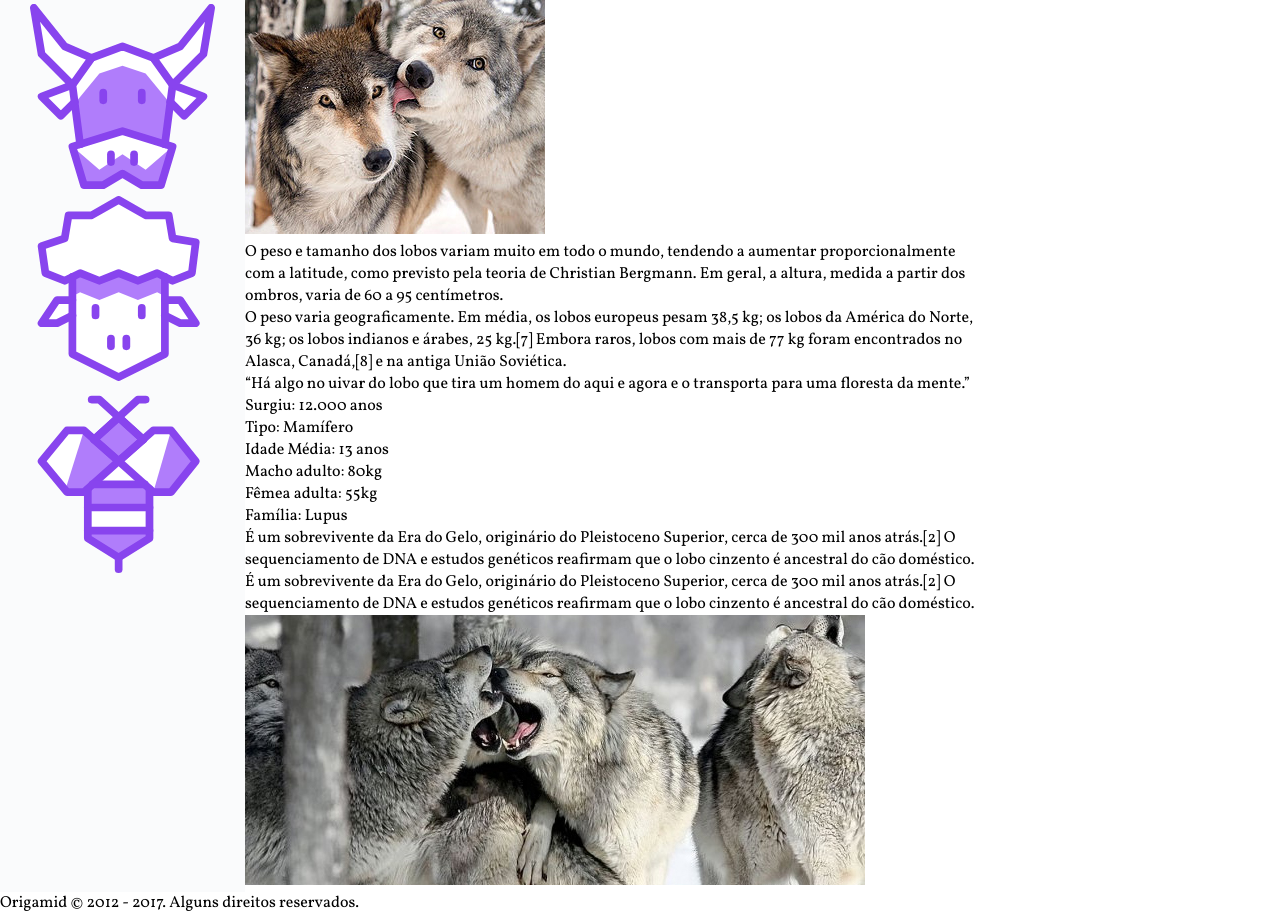
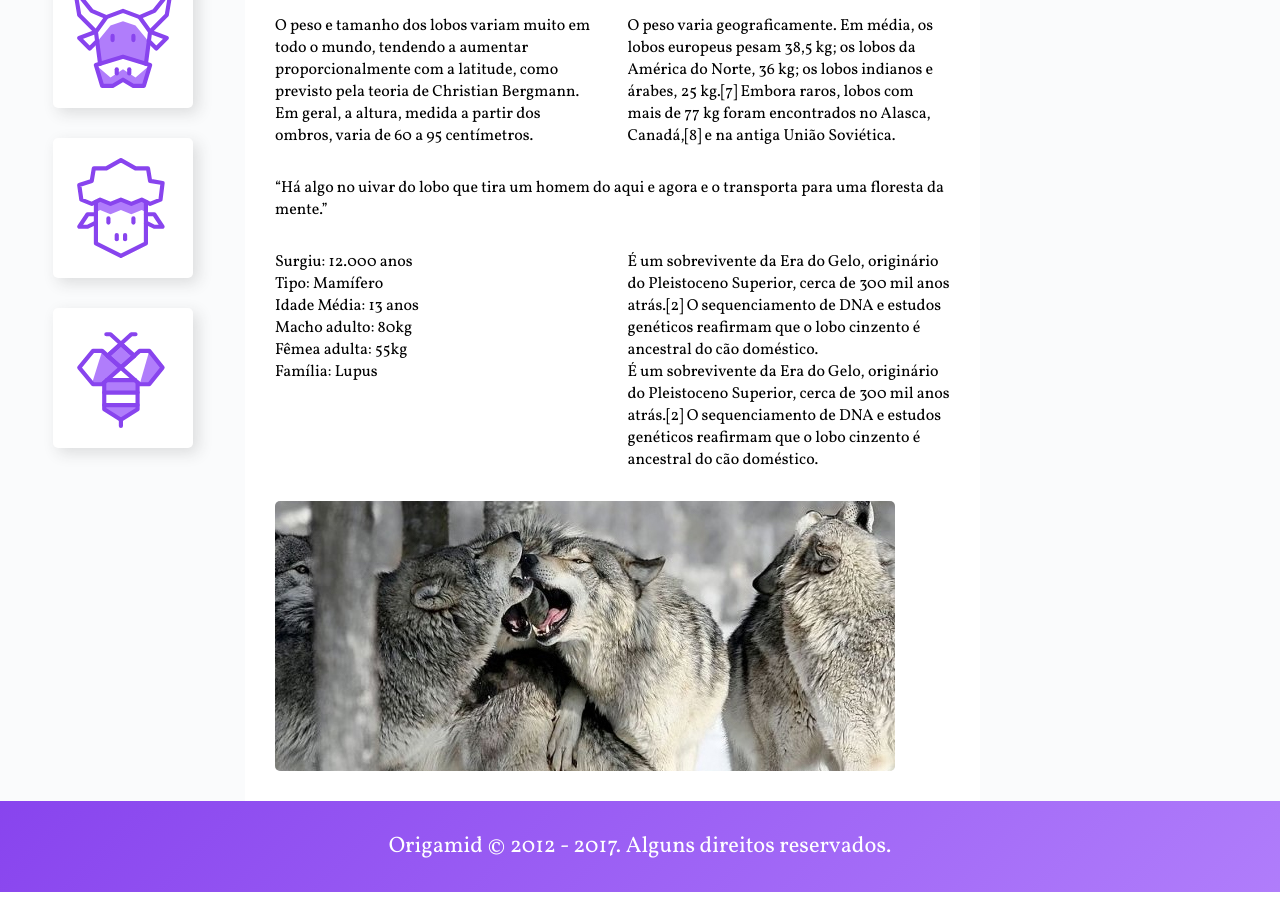
Before and after one commit to victorlucass/Wildbeast, a plain HTML site: page index.html in a window 1280 px wide. Shown: the part 707-1621 px from the top of the page. After the commit the page ends 1599 px from the top, so only its background shows below. Drawn offline with Linux system fonts and the light colour scheme.

Commit message:
feat: img - span-2

```diff
--- a/css/style.css
+++ b/css/style.css
@@ -8,7 +8,9 @@ body {
 }
 
 img {
+    display: block;
     max-width: 100%;
+    border-radius: 5px;
 }
 
 
@@ -32,6 +34,7 @@ a {
         ;
 }
 
+/*Header*/
 
 .wb-header {
     grid-area: header;
@@ -69,23 +72,79 @@ a {
     margin-left: 10px;
 }
 
+/*Sidenav*/
+
 .wb-sidenav {
     grid-area: sidenav;
     padding: 30px;
     background: #fafbfc;
 }
 
+.wb-sidenav a {
+    display: block;
+    padding: 20px;
+    margin: 30px auto;
+    border-radius: 5px;
+    box-shadow: 5px 5px 15px 0px rgb(44,44,44,0.15);
+    background: white;
+    transition: .1s ease-out;
+    max-width: 100px;
+    min-width: 60px;
+}
+
+.wb-sidenav a:hover {
+    background: #B07DFB;
+}
+
+/*Content*/
+
 .wb-content {
     grid-area: content;
+    max-width: 900px;
+    margin: 0 auto;
+    padding: 30px;
+    display: grid;
+    grid-template-columns: repeat(2, 1fr);
+    grid-gap: 30px;
 }
+
+.col-wide {
+    grid-column: 1 / -1;
+}
+
+.span-2 {
+    grid-row: span 2;
+    align-self: end;
+}
+
+.item-2 {
+    align-self: end;
+}
+
+/*Adverts*/
 
 .wb-adverts {
     grid-area: adverts;
+    background: #fafbfc;
+    display: grid;
+    align-content: start;
+    padding: 30px;
+    grid-gap: 30px;
 }
+
+/*Footer*/
 
 .wb-footer {
     grid-area: footer;
+    background: linear-gradient(135deg, #8844ee, #B07DFB);
+}
+
+.wb-footer p {
+    color: white;
+    padding: 30px;
+    text-align: center;
+    font-size: 1.4rem;
 }
 
 /*fafbfc*/
-/*b-s: 5px 5px 15px 0px rgb(44,44,44,0.15)*/
+/*b-s: */
--- a/index.html
+++ b/index.html
@@ -72,11 +72,11 @@
                     </div>
                 </div>
 
-                <p>
+                <p class="col-wide">
                     É um sobrevivente da Era do Gelo, originário do Pleistoceno Superior, cerca de 300 mil anos atrás.[2] O sequenciamento de DNA e estudos genéticos reafirmam que o lobo cinzento é ancestral do cão doméstico.
                 </p>
 
-                <img src="img/wolf1.jpg" alt="Wolf 1">
+                <img class="span-2" src="img/wolf1.jpg" alt="Wolf 1">
 
                 <p>
                     É um sobrevivente da Era do Gelo, originário do Pleistoceno Superior, cerca de 300 mil anos atrás.[2] O sequenciamento de DNA e estudos.
@@ -92,8 +92,8 @@
                     O peso varia geograficamente. Em média, os lobos europeus pesam 38,5 kg; os lobos da América do Norte, 36 kg; os lobos indianos e árabes, 25 kg.[7] Embora raros, lobos com mais de 77 kg foram encontrados no Alasca, Canadá,[8] e na antiga União Soviética.
                 </p>
 
-                <blockquote class="quote">
-                    <p>
+                <blockquote class="quote col-wide">
+                    <p >
                         “Há algo no uivar do lobo que tira um homem do aqui e agora e o transporta para uma floresta da mente.”
                     </p>
                 </blockquote>
@@ -116,9 +116,9 @@
                         É um sobrevivente da Era do Gelo, originário do Pleistoceno Superior, cerca de 300 mil anos atrás.[2] O sequenciamento de DNA e estudos genéticos reafirmam que o lobo cinzento é ancestral do cão doméstico.
                     </p>
 
-                    <img src="img/wolf3.jpg" alt="Wolf 3">
+                </div>
 
-                </div>
+                <img class="col-wide" src="img/wolf3.jpg" alt="Wolf 3" >
 
             </main>
 
```
